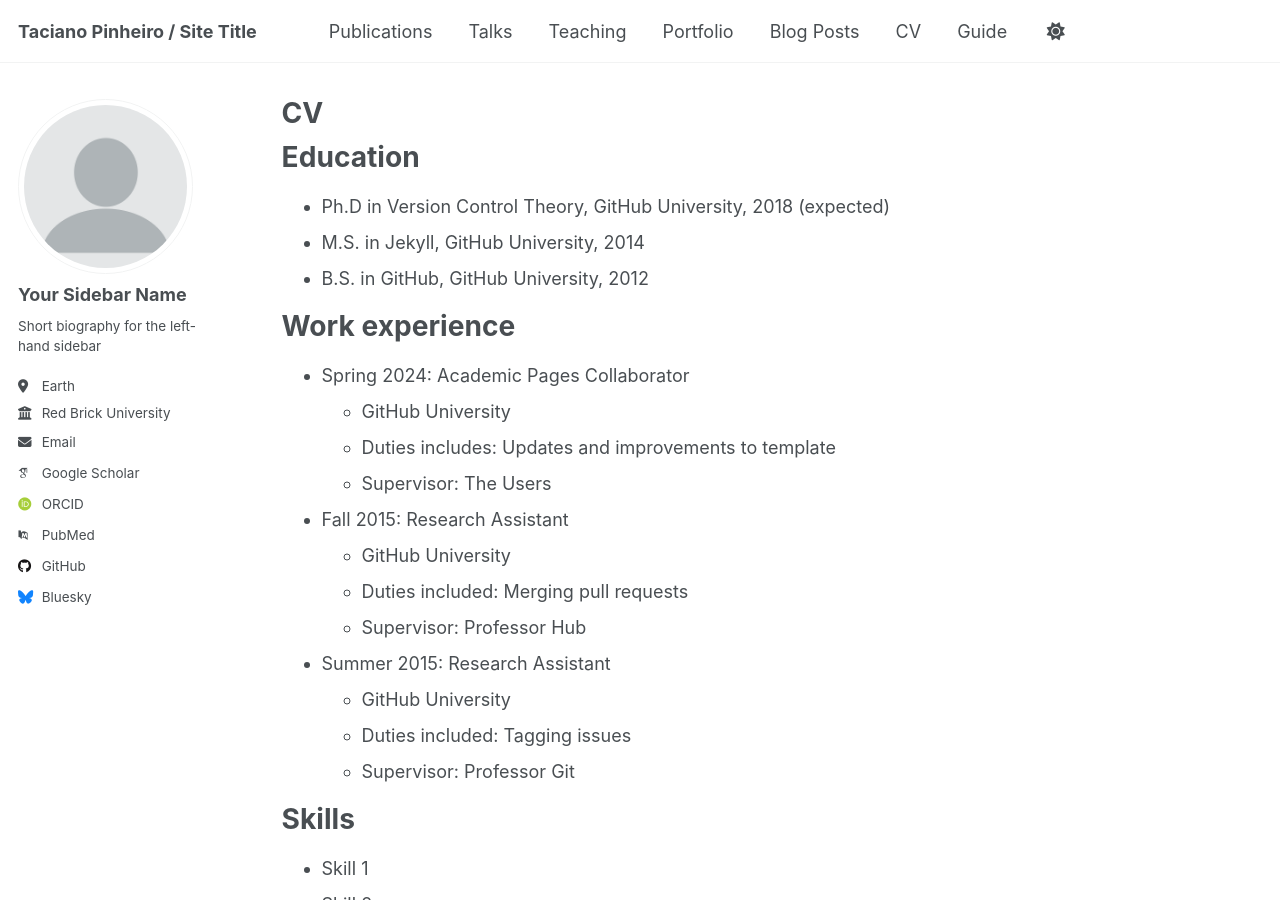
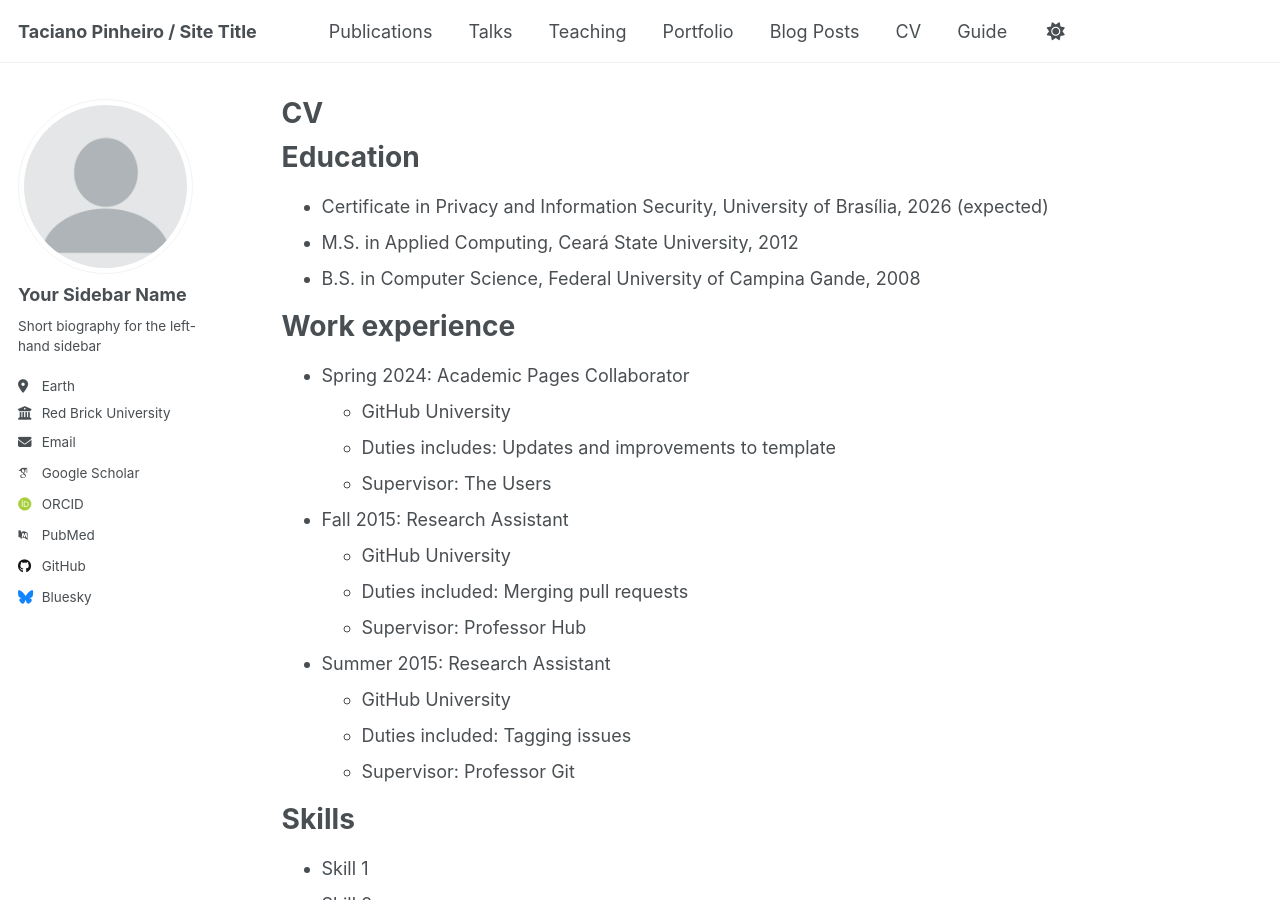
Before and after one commit to tacianopinheiro/tacianopinheiro.github.io, a Jekyll site: the page built from _pages/cv.md, in a window 1280 px wide and 900 px high. Built offline with Jekyll 4.4.1, drawn with Linux system fonts in a browser that asks for light colours; some web fonts are replaced.

Commit message:
Update cv.md

```diff
--- a/_pages/cv.md
+++ b/_pages/cv.md
@@ -11,9 +11,9 @@ redirect_from:
 
 Education
 ======
-* Ph.D in Version Control Theory, GitHub University, 2018 (expected)
-* M.S. in Jekyll, GitHub University, 2014
-* B.S. in GitHub, GitHub University, 2012
+* Certificate in Privacy and Information Security, University of Brasília, 2026 (expected)
+* M.S. in Applied Computing, Ceará State University, 2012
+* B.S. in Computer Science, Federal University of Campina Gande, 2008
 
 Work experience
 ======
```
